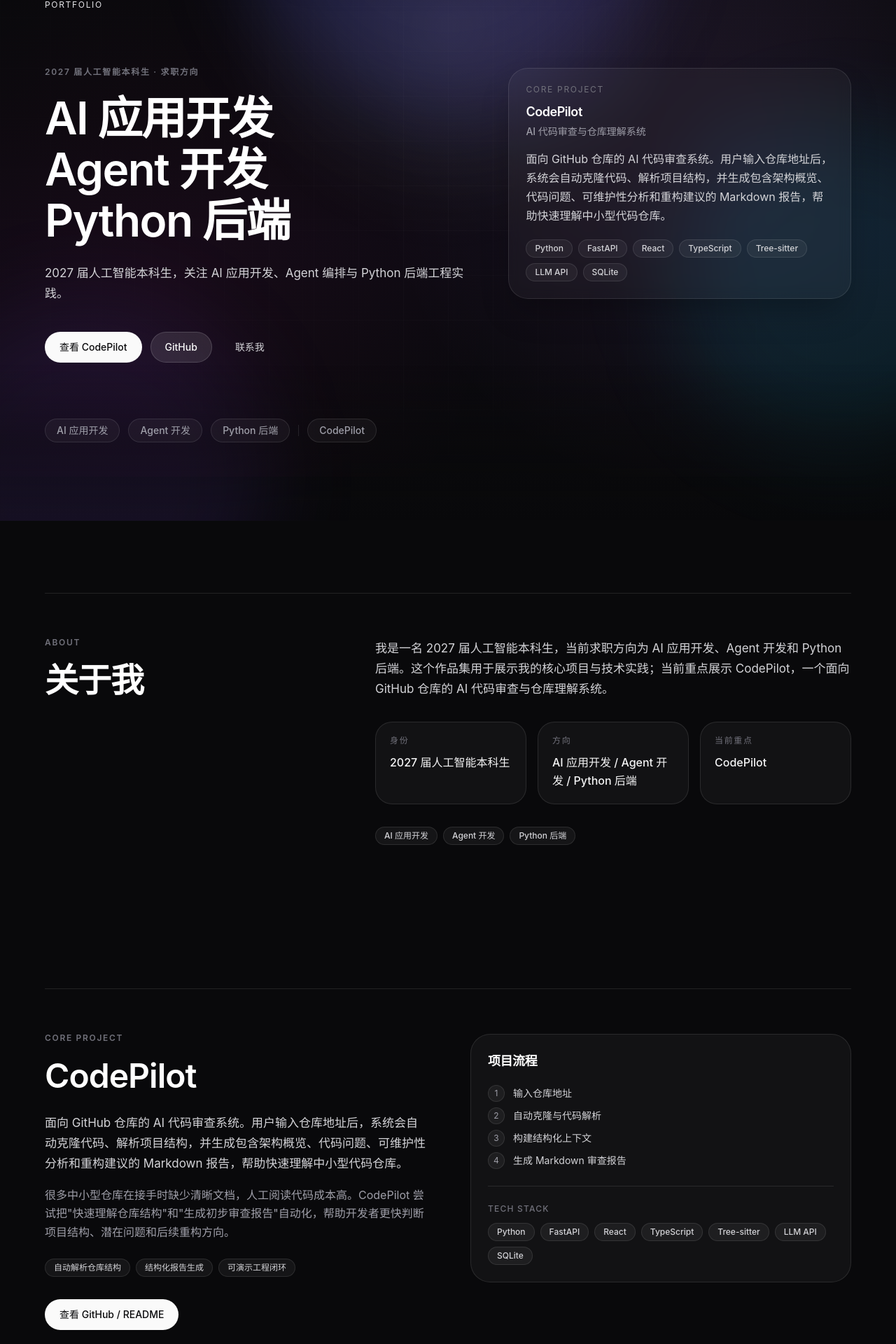
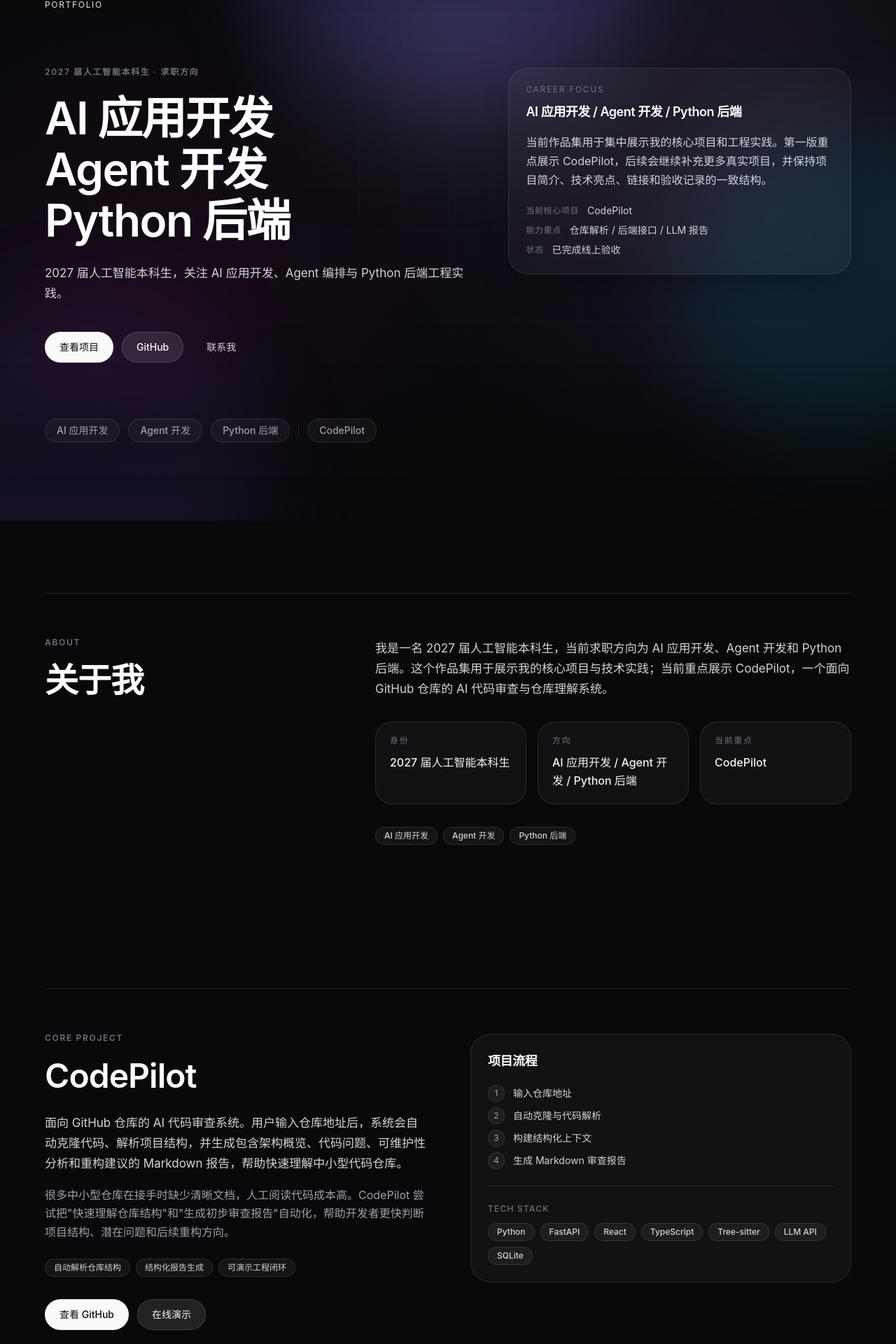
Before and after one commit to Strange-Men/Portfolio, a React (Vite) app: page / in a window 1280 px wide. Shown: the part 119-2039 px from the top of the page at 70% size. Built offline with nearby package versions, Linux system fonts and the light colour scheme; the HTML template or start-up script is replaced by a standard one.

Commit message:
feat(v1.28.0-career-material-sync): polish project navigation and links

```diff
--- a/src/components/sections/CodePilotSection.tsx
+++ b/src/components/sections/CodePilotSection.tsx
@@ -39,8 +39,13 @@
 
               <div className="mt-8 flex flex-wrap gap-3">
                 <Button href={codepilot.githubUrl} external>
-                  查看 GitHub / README
+                  查看 GitHub
                 </Button>
+                {codepilot.demoUrl && (
+                  <Button href={codepilot.demoUrl} variant="secondary" external>
+                    在线演示
+                  </Button>
+                )}
               </div>
             </div>
           </RevealOnScroll>
--- a/src/components/sections/HeroSection.tsx
+++ b/src/components/sections/HeroSection.tsx
@@ -1,7 +1,7 @@
 import { codepilot } from '../../data/codepilot';
 import { links } from '../../data/links';
 import { profile } from '../../data/profile';
-import { BorderGlowCard, Button, SectionLabel, Tag } from '../ui';
+import { BorderGlowCard, Button, SectionLabel } from '../ui';
 
 export function HeroSection() {
   return (
@@ -63,7 +63,7 @@
             </p>
 
             <div className="hero-anim hero-fade mt-10 flex flex-wrap gap-3" style={{ animationDelay: '0.52s' }}>
-              <Button href="#codepilot">查看 CodePilot</Button>
+              <Button href="#codepilot">查看项目</Button>
               <Button href={links.github} variant="secondary" external>
                 GitHub
               </Button>
@@ -73,7 +73,7 @@
             </div>
           </div>
 
-          {/* right: CodePilot info card */}
+          {/* right: Career Focus summary panel */}
           <BorderGlowCard
             className="hero-anim hero-fade rounded-3xl border border-white/10 bg-white/[0.04] p-6 shadow-2xl shadow-black/30 backdrop-blur-sm"
             edgeSensitivity={30}
@@ -86,23 +86,24 @@
             colors={['#c084fc', '#eb1f94', '#f838ea']}
             fillOpacity={0.08}
           >
-            <p className="text-label text-zinc-500">Core Project</p>
+            <p className="text-label text-zinc-500">{profile.heroSummary.label}</p>
 
             <h2 className="mt-3 text-lg font-semibold tracking-tight text-white">
-              {codepilot.name}
+              {profile.heroSummary.title}
             </h2>
 
-            <p className="mt-1 text-sm font-medium text-zinc-400">
-              {codepilot.subtitle}
+            <p className="text-body-default mt-4 text-zinc-300">
+              {profile.heroSummary.body}
             </p>
 
-            <p className="text-body-default mt-4 text-zinc-300">
-              {codepilot.description}
-            </p>
-
-            <div className="mt-5 flex flex-wrap gap-2">
-              {codepilot.techStack.map((tech) => (
-                <Tag key={tech}>{tech}</Tag>
+            <div className="mt-5 space-y-2">
+              {profile.heroSummary.highlights.map((item) => (
+                <div key={item.key} className="flex items-center gap-3 text-sm">
+                  <span className="shrink-0 text-xs font-medium uppercase tracking-wider text-zinc-500">
+                    {item.key}
+                  </span>
+                  <span className="text-zinc-300">{item.value}</span>
+                </div>
               ))}
             </div>
           </BorderGlowCard>
--- a/src/components/ui/StickyNav.tsx
+++ b/src/components/ui/StickyNav.tsx
@@ -1,7 +1,7 @@
 const navItems = [
   { href: '#hero', label: 'Hero' },
   { href: '#about', label: 'About' },
-  { href: '#codepilot', label: 'CodePilot' },
+  { href: '#codepilot', label: 'Projects' },
   { href: '#contact', label: 'Contact' },
 ] as const;
 
--- a/src/data/codepilot.ts
+++ b/src/data/codepilot.ts
@@ -28,5 +28,5 @@
     'SQLite',
   ],
   githubUrl: links.codepilotGithub,
-  demoUrl: null,
+  demoUrl: links.codepilotDemo,
 } as const;
--- a/src/data/links.ts
+++ b/src/data/links.ts
@@ -1,6 +1,7 @@
 export const links = {
   github: 'https://github.com/Strange-Men',
   codepilotGithub: 'https://github.com/Strange-Men/CodePilot',
+  codepilotDemo: 'https://portfolio-rosy-ten-41.vercel.app/',
   email: '1643229721@qq.com',
   emailHref: 'mailto:1643229721@qq.com',
 } as const;
--- a/src/data/profile.ts
+++ b/src/data/profile.ts
@@ -9,4 +9,14 @@
   about:
     '我是一名 2027 届人工智能本科生，当前求职方向为 AI 应用开发、Agent 开发和 Python 后端。这个作品集用于展示我的核心项目与技术实践；当前重点展示 CodePilot，一个面向 GitHub 仓库的 AI 代码审查与仓库理解系统。',
   focusTags: ['AI 应用开发', 'Agent 开发', 'Python 后端'],
+  heroSummary: {
+    label: 'Career Focus',
+    title: 'AI 应用开发 / Agent 开发 / Python 后端',
+    body: '当前作品集用于集中展示我的核心项目和工程实践。第一版重点展示 CodePilot，后续会继续补充更多真实项目，并保持项目简介、技术亮点、链接和验收记录的一致结构。',
+    highlights: [
+      { key: '当前核心项目', value: 'CodePilot' },
+      { key: '能力重点', value: '仓库解析 / 后端接口 / LLM 报告' },
+      { key: '状态', value: '已完成线上验收' },
+    ],
+  },
 } as const;
```
Also changed, not shown: 5 other files (tests, documents, lock files or other folders).
